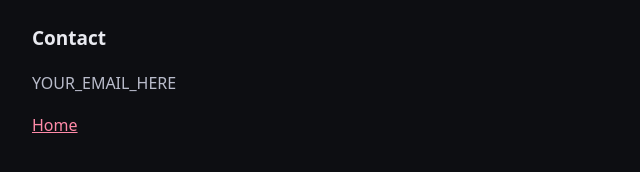
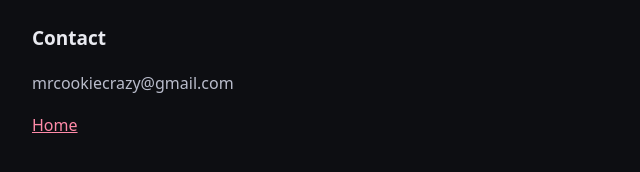
Before and after one commit to Glizzysplease/clipbot.github.io, a plain HTML site: page privacy.html in a window 1280 px wide. Shown: the part 848-1020 px from the top of the page, 268-908 px from the left. Drawn offline with Linux system fonts and the light colour scheme.

Commit message:
Update privacy.html

```diff
--- a/privacy.html
+++ b/privacy.html
@@ -36,7 +36,7 @@ a{color:#ff8aa8}
 <p>Access can be removed at any time at <a href="https://myaccount.google.com/permissions">myaccount.google.com/permissions</a> and in each platform's app settings. Deleting ClipBot's <code>secrets</code> folder removes all stored tokens.</p>
 
 <h2>Contact</h2>
-<p>YOUR_EMAIL_HERE</p>
+<p>mrcookiecrazy@gmail.com</p>
 <p><a href="index.html">Home</a></p>
 </main>
 </body>
```
